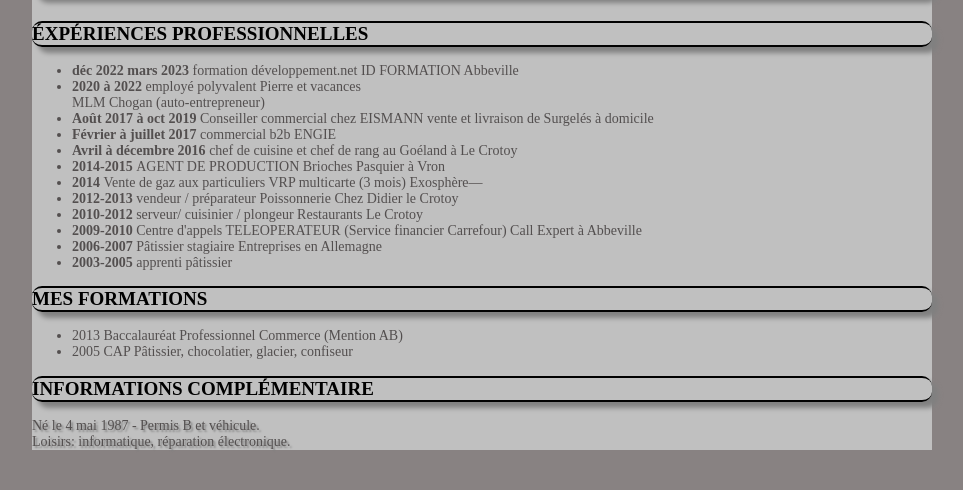
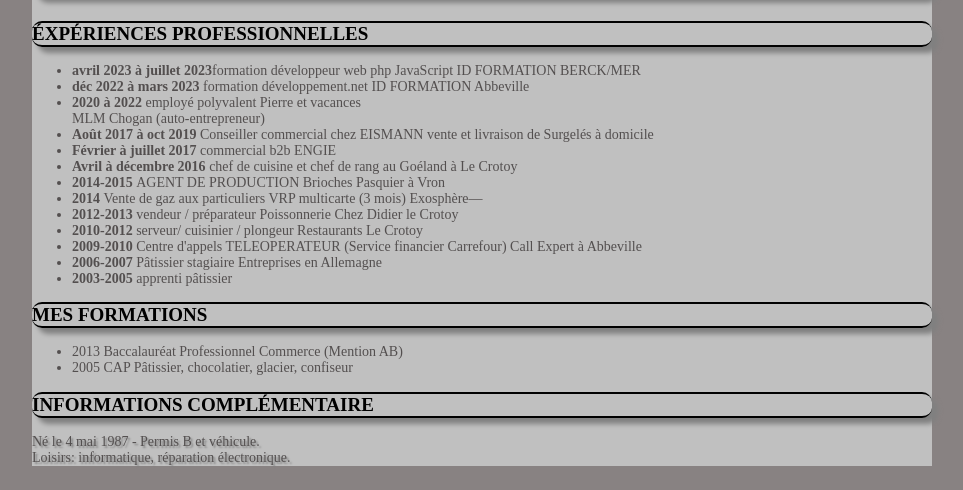
Before and after one commit to phigou22/phigou22.github.io, a plain HTML site: page index.html in a window 1280 px wide. Shown: the part 346-836 px from the top of the page, without its empty margins (158-1121 px from the left). Drawn offline with Linux system fonts and the light colour scheme.

Commit message:
Update index.html

```diff
--- a/index.html
+++ b/index.html
@@ -26,7 +26,8 @@ content="width=-device-width,initial-scale=1.0">
 
        <p>
          <ul>
-                <li><strong> déc 2022 mars 2023</strong> formation développement.net ID FORMATION Abbeville</li>
+                <li><strong>avril 2023 à juillet 2023</strong>formation développeur web php JavaScript ID FORMATION BERCK/MER </li>
+                <li><strong> déc 2022 à mars 2023</strong> formation développement.net ID FORMATION Abbeville</li>
                 <li> <strong> 2020 à 2022 </strong> employé polyvalent Pierre et vacances </li>
                     MLM Chogan (auto-entrepreneur)</li>
                 <li><strong> Août 2017 à oct 2019 </strong> Conseiller commercial chez EISMANN vente et livraison de Surgelés à domicile</li>
```
